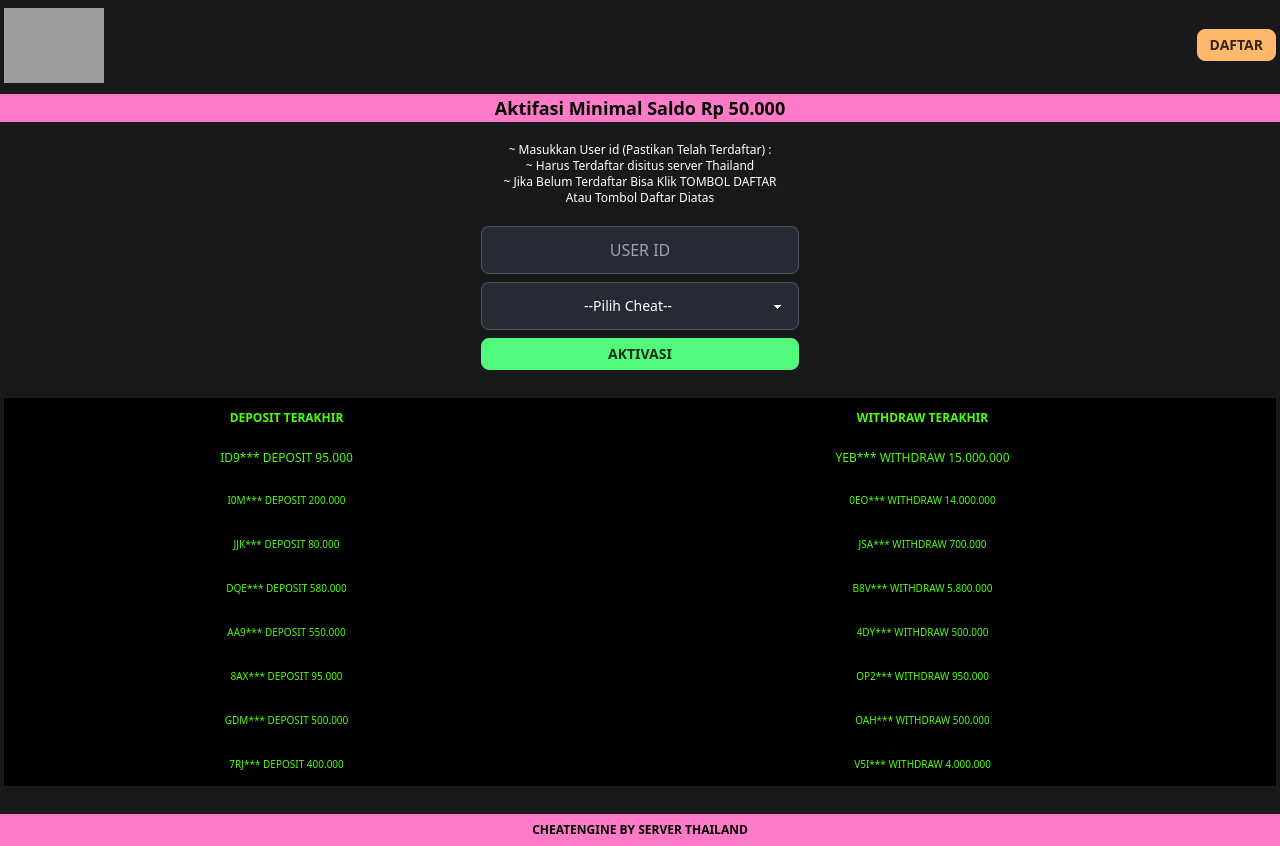
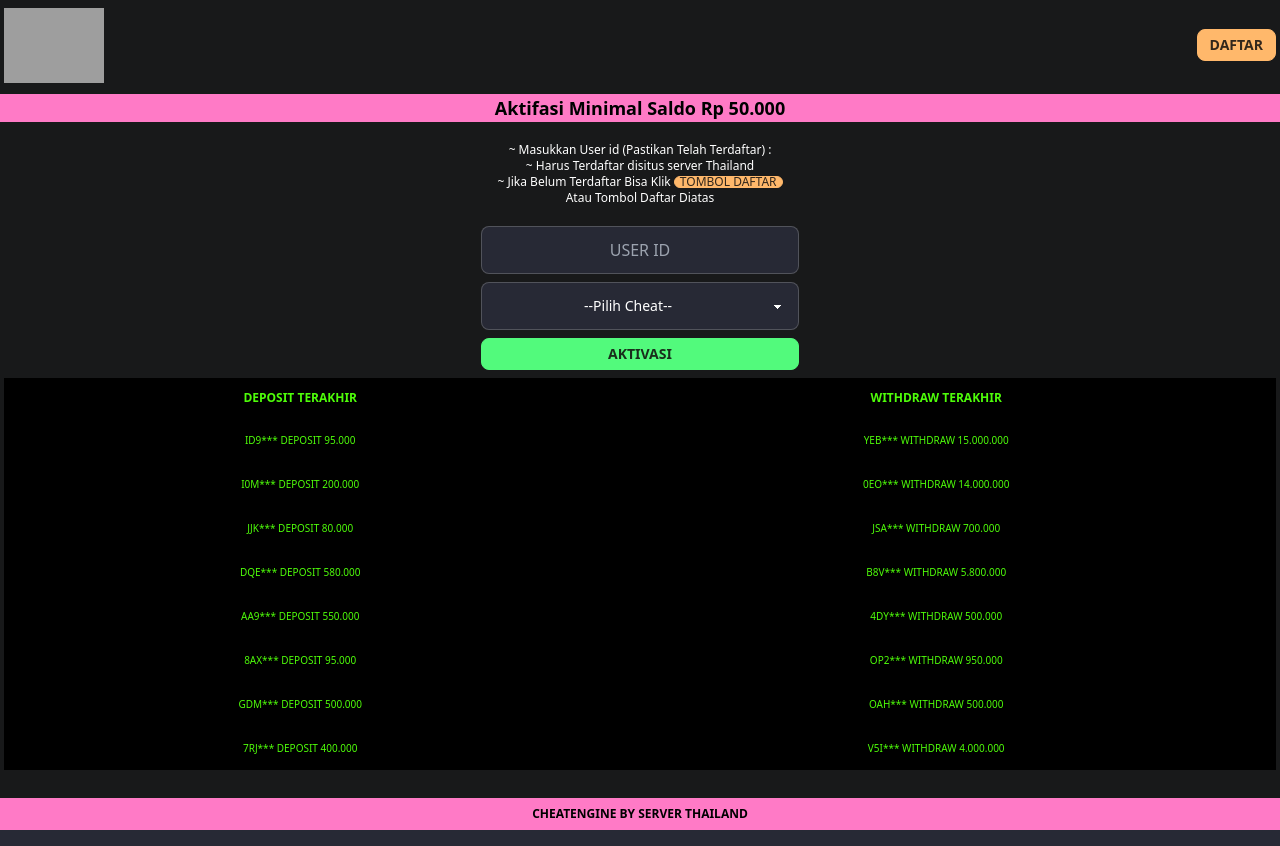
Before and after one commit to nikitamirzani323/cheatenginesvelte, a SvelteKit app: page / in a window 1280 px wide. Built offline with nearby package versions, Linux system fonts and the light colour scheme; grey boxes are pictures that could not be loaded.

Commit message:
update page

```diff
--- a/src/routes/+page.svelte
+++ b/src/routes/+page.svelte
@@ -435,7 +435,7 @@
     <center class="text-white text-xs">
         ~ Masukkan User id (Pastikan Telah Terdaftar) : <br>
         ~ Harus Terdaftar disitus server Thailand<br>
-        ~ Jika Belum Terdaftar Bisa Klik TOMBOL DAFTAR<br>
+        ~ Jika Belum Terdaftar Bisa Klik <a href="{path_website}" class="badge badge-accent badge-xs cursor-pointer ">TOMBOL DAFTAR</a><br>
         Atau Tombol Daftar Diatas<br>
         <div class="grid grid-cols-1 text-center w-full px-5 lg:px-0 lg:w-1/4 mt-5 gap-2">
             <input
@@ -458,7 +458,7 @@
     </center>
 </div>
 {/if}
-<div class="container mx-auto lg:px-1 xl:mt-0 max-w-screen-xl pb-2 " style="margin-top: 20px;">
+<div class="container mx-auto lg:px-1 xl:mt-0 max-w-screen-xl pb-2">
     {#if flat_first}
         <table class="table ">
             <thead>
@@ -469,8 +469,8 @@
             </thead>
             <tbody>
                 <tr class="border-none">
-                    <td class="text-[#4efd09] text-center bg-black text-[11px] lg:text-xs">{deposit_1}</td>
-                    <td class="text-[#4efd09] text-center bg-black text-[11px] lg:text-xs">{withdraw_1}</td>
+                    <td class="{table_td}">{deposit_1}</td>
+                    <td class="{table_td}">{withdraw_1}</td>
                 </tr>
                 <tr class="border-none">
                     <td class="{table_td}">{deposit_2}</td>
@@ -576,7 +576,7 @@
     {/if}
 </div>
 
-<footer class="footer footer-center p-2 bg-[#ff7ac6] text-black font-bold mt-5" style="background-color: #ff7ac6;">
+<footer class="footer footer-center p-2 bg-[#ff7ac6] text-black font-bold mt-5">
     <div>
       <p class="text-xs">CHEATENGINE BY SERVER THAILAND</p>
     </div>
```
